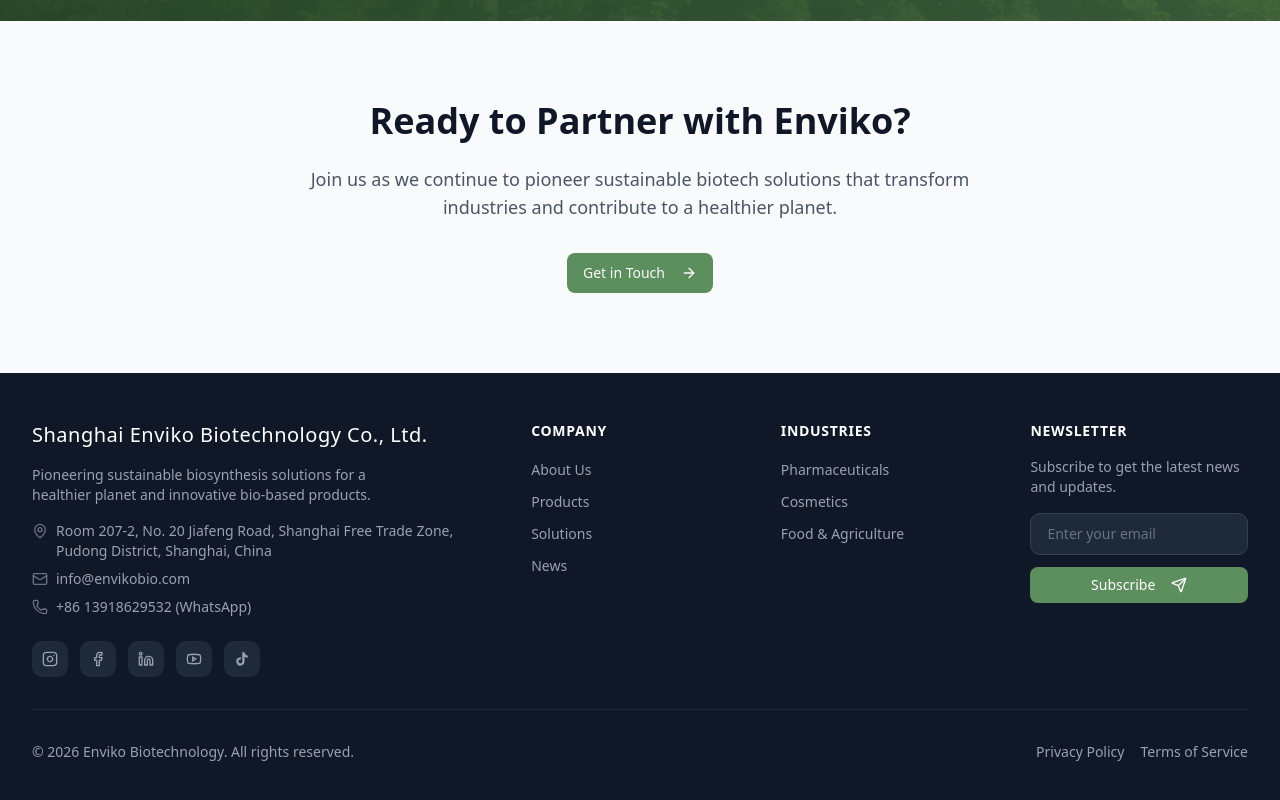
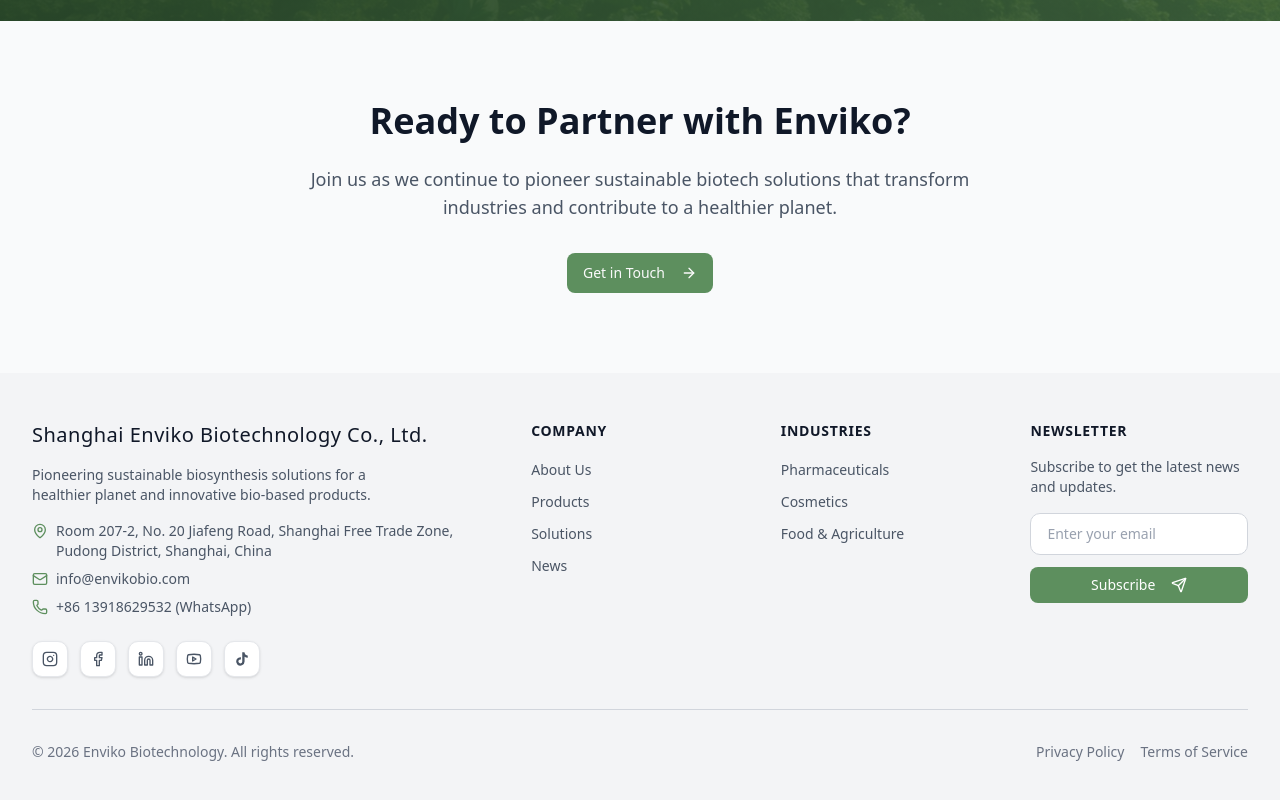
Before and after one commit to envikobio-ux/envikobio, a Next.js app: page / in a window 1280 px wide. Shown: the part 2999-3799 px from the top of the page. Built offline with nearby package versions, Linux system fonts and the light colour scheme.

Commit message:
style: Footer背景从黑色改为浅灰色，调整所有元素颜色适配新背景

```diff
--- a/src/components/layout/Footer.tsx
+++ b/src/components/layout/Footer.tsx
@@ -45,33 +45,33 @@ export default function Footer() {
   };
 
   return (
-    <footer className="bg-gray-900 text-white">
+    <footer className="bg-gray-100 text-gray-900">
       <div className="mx-auto max-w-7xl px-4 sm:px-6 lg:px-8 py-12">
         <div className="grid grid-cols-1 md:grid-cols-2 lg:grid-cols-5 gap-8">
           {/* Company Info */}
           <div className="lg:col-span-2">
             <div className="mb-4">
-              <h3 className="text-xl font-normal text-white tracking-wide">
+              <h3 className="text-xl font-normal text-gray-900 tracking-wide">
                 Shanghai Enviko Biotechnology Co., Ltd.
               </h3>
             </div>
-            <p className="text-gray-400 text-sm mb-4 max-w-sm">
+            <p className="text-gray-600 text-sm mb-4 max-w-sm">
               Pioneering sustainable biosynthesis solutions for a healthier planet and innovative bio-based products.
             </p>
-            <div className="space-y-2 text-sm text-gray-400">
+            <div className="space-y-2 text-sm text-gray-600">
               <div className="flex items-start gap-2">
-                <MapPin className="h-4 w-4 text-gray-500 mt-0.5 flex-shrink-0" />
+                <MapPin className="h-4 w-4 text-brand-600 mt-0.5 flex-shrink-0" />
                 <span>Room 207-2, No. 20 Jiafeng Road, Shanghai Free Trade Zone, Pudong District, Shanghai, China</span>
               </div>
               <div className="flex items-center gap-2">
-                <Mail className="h-4 w-4 text-gray-500 flex-shrink-0" />
-                <a href="mailto:info@envikobio.com" className="hover:text-white transition-colors">
+                <Mail className="h-4 w-4 text-brand-600 flex-shrink-0" />
+                <a href="mailto:info@envikobio.com" className="hover:text-brand-600 transition-colors">
                   info@envikobio.com
                 </a>
               </div>
               <div className="flex items-center gap-2">
-                <Phone className="h-4 w-4 text-gray-500 flex-shrink-0" />
-                <a href="tel:+8613918629532" className="hover:text-white transition-colors">
+                <Phone className="h-4 w-4 text-brand-600 flex-shrink-0" />
+                <a href="tel:+8613918629532" className="hover:text-brand-600 transition-colors">
                   +86 13918629532 (WhatsApp)
                 </a>
               </div>
@@ -85,13 +85,13 @@ export default function Footer() {
                     href={social.href}
                     target="_blank"
                     rel="noopener noreferrer"
-                    className="w-9 h-9 bg-gray-800 hover:bg-brand-600 rounded-lg flex items-center justify-center transition-all duration-300 hover:scale-110 group"
+                    className="w-9 h-9 bg-white hover:bg-brand-600 border border-gray-200 hover:border-brand-600 rounded-lg flex items-center justify-center transition-all duration-300 hover:scale-110 group shadow-sm"
                     aria-label={social.name}
                   >
                     {social.icon ? (
-                      <social.icon className="w-4 h-4 text-gray-400 group-hover:text-white transition-colors" />
+                      <social.icon className="w-4 h-4 text-gray-600 group-hover:text-white transition-colors" />
                     ) : (
-                      <svg className="w-4 h-4 text-gray-400 group-hover:text-white transition-colors" viewBox="0 0 24 24" fill="currentColor">
+                      <svg className="w-4 h-4 text-gray-600 group-hover:text-white transition-colors" viewBox="0 0 24 24" fill="currentColor">
                         <path d="M19.59 6.69a4.83 4.83 0 0 1-3.77-4.25V2h-3.45v13.67a2.89 2.89 0 0 1-5.2 1.74 2.89 2.89 0 0 1 2.31-4.64 2.93 2.93 0 0 1 .88.13V9.4a6.84 6.84 0 0 0-1-.05A6.33 6.33 0 0 0 5 20.1a6.34 6.34 0 0 0 10.86-4.43v-7a8.16 8.16 0 0 0 4.77 1.52v-3.4a4.85 4.85 0 0 1-1-.1z"/>
                       </svg>
                     )}
@@ -103,7 +103,7 @@ export default function Footer() {
 
           {/* Company Links */}
           <div>
-            <h3 className="text-sm font-semibold text-white uppercase tracking-wider mb-4">
+            <h3 className="text-sm font-semibold text-gray-900 uppercase tracking-wider mb-4">
               Company
             </h3>
             <ul className="space-y-2">
@@ -111,7 +111,7 @@ export default function Footer() {
                 <li key={item.name}>
                   <Link
                     href={item.href}
-                    className="text-sm text-gray-400 hover:text-white transition-colors"
+                    className="text-sm text-gray-600 hover:text-brand-600 transition-colors"
                   >
                     {item.name}
                   </Link>
@@ -122,7 +122,7 @@ export default function Footer() {
 
           {/* Industries */}
           <div>
-            <h3 className="text-sm font-semibold text-white uppercase tracking-wider mb-4">
+            <h3 className="text-sm font-semibold text-gray-900 uppercase tracking-wider mb-4">
               Industries
             </h3>
             <ul className="space-y-2">
@@ -130,7 +130,7 @@ export default function Footer() {
                 <li key={item.name}>
                   <Link
                     href={item.href}
-                    className="text-sm text-gray-400 hover:text-white transition-colors"
+                    className="text-sm text-gray-600 hover:text-brand-600 transition-colors"
                   >
                     {item.name}
                   </Link>
@@ -141,14 +141,14 @@ export default function Footer() {
 
           {/* Newsletter */}
           <div>
-            <h3 className="text-sm font-semibold text-white uppercase tracking-wider mb-4">
+            <h3 className="text-sm font-semibold text-gray-900 uppercase tracking-wider mb-4">
               Newsletter
             </h3>
-            <p className="text-sm text-gray-400 mb-4">
+            <p className="text-sm text-gray-600 mb-4">
               Subscribe to get the latest news and updates.
             </p>
             {isSubscribed ? (
-              <div className="bg-brand-600/20 border border-brand-600 rounded-lg p-3 text-sm text-brand-400">
+              <div className="bg-brand-100 border border-brand-300 rounded-lg p-3 text-sm text-brand-700">
                 ✓ Thank you for subscribing!
               </div>
             ) : (
@@ -160,7 +160,7 @@ export default function Footer() {
                     onChange={(e) => setEmail(e.target.value)}
                     placeholder="Enter your email"
                     required
-                    className="w-full px-4 py-2.5 bg-gray-800 border border-gray-700 rounded-lg text-sm text-white placeholder-gray-500 focus:outline-none focus:ring-2 focus:ring-brand-600 focus:border-transparent transition-all"
+                    className="w-full px-4 py-2.5 bg-white border border-gray-300 rounded-lg text-sm text-gray-900 placeholder-gray-400 focus:outline-none focus:ring-2 focus:ring-brand-500 focus:border-transparent transition-all"
                   />
                 </div>
                 <Button
@@ -181,16 +181,16 @@ export default function Footer() {
           </div>
         </div>
 
-        <div className="border-t border-gray-800 mt-8 pt-8">
+        <div className="border-t border-gray-300 mt-8 pt-8">
           <div className="flex flex-col md:flex-row justify-between items-center gap-4">
-            <p className="text-sm text-gray-400">
+            <p className="text-sm text-gray-500">
               © {new Date().getFullYear()} Enviko Biotechnology. All rights reserved.
             </p>
-            <div className="flex gap-4 text-sm text-gray-400">
-              <Link href="/privacy" className="hover:text-white transition-colors">
+            <div className="flex gap-4 text-sm text-gray-500">
+              <Link href="/privacy" className="hover:text-brand-600 transition-colors">
                 Privacy Policy
               </Link>
-              <Link href="/terms" className="hover:text-white transition-colors">
+              <Link href="/terms" className="hover:text-brand-600 transition-colors">
                 Terms of Service
               </Link>
             </div>
```
